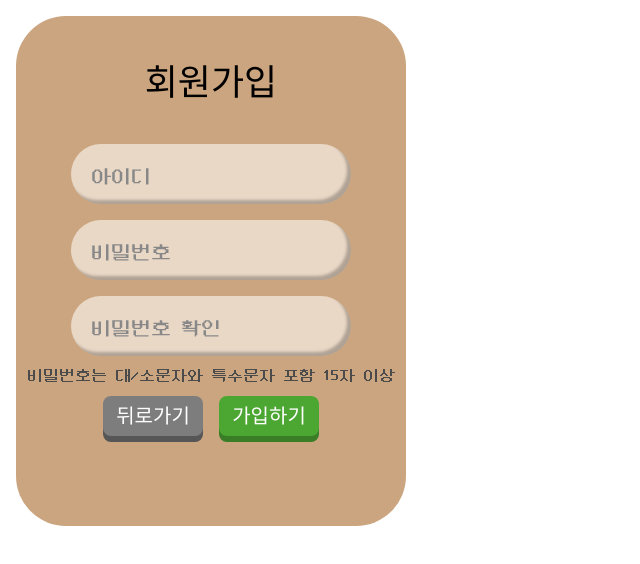
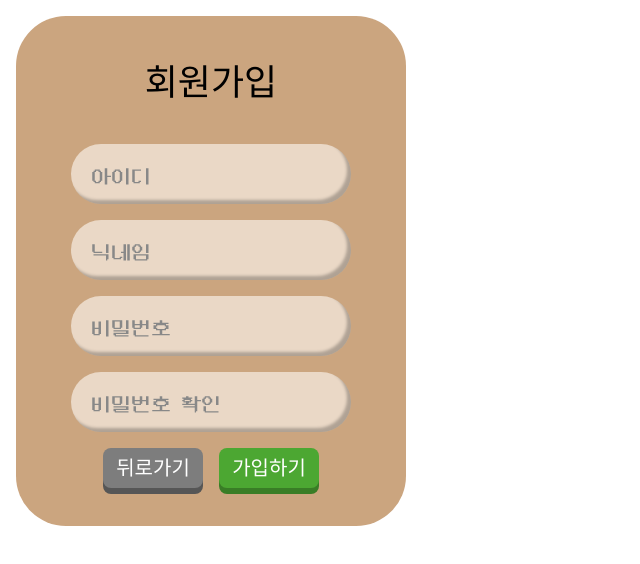
Before and after one commit to hrlee12/-, a React (Vite) app in the folder frontend/: page /#/signup in a window 1280 px wide. Shown: the top 564 px of the page, without its empty margins (0-640 px from the left). Built offline with nearby package versions, Linux system fonts and the light colour scheme; a web font is replaced by a local one.

Commit message:
feat : 닉네임 추가

```diff
--- a/frontend/src/pages/account/SignUpPage.tsx
+++ b/frontend/src/pages/account/SignUpPage.tsx
@@ -6,6 +6,7 @@ import Button from '@/components/button';
 
 const SignUpPage = () => {
   const [userid, setUserId] = useState('');
+  const [usernickname, setUserNickname] = useState('');
   const [password, setPassword] = useState('');
   const [password2, setPassword2] = useState('');
   const [passwordMatch, setPasswordMatch] = useState(true);
@@ -24,7 +25,7 @@ const SignUpPage = () => {
   };
 
   const isPasswordValid = (password: string): boolean => {
-    const regex = /^(?=.*[A-Z])(?=.*[!@#$%^&*]).{15,}$/;
+    const regex = /^(?=.*[A-Z])(?=.*[!@#$%^&*]).{5,9}$/;
 
     return regex.test(password);
   };
@@ -58,6 +59,16 @@ const SignUpPage = () => {
         </div>
         <div className='flex justify-center items-center'>
           <InputBox
+            name={'user-nickname'}
+            size={'small'}
+            addStyle='m-2 inputBox-font-medium'
+            type={'text'}
+            placeholder={'닉네임'}
+            onChange={(e) => setUserNickname(e.target.value)}
+          />
+        </div>
+        <div className='flex justify-center items-center'>
+          <InputBox
             name={'user-password'}
             size={'small'}
             addStyle='m-2 inputBox-font-medium'
@@ -82,24 +93,6 @@ const SignUpPage = () => {
             }}
           />
         </div>
-        {/* 비밀번호 일치 여부 및 안내메시지 */}
-        <div className='flex justify-center items-center'>
-          {(!password || !password2) && (
-            <p className='font-neo' style={{ color: 'rgb(75 75 75)' }}>
-              비밀번호는 대/소문자와 특수문자 포함 15자 이상
-            </p>
-          )}
-          {password && password2 && !passwordMatch && (
-            <p className='font-neo' style={{ color: 'rgb(239 68 68)' }}>
-              비밀번호가 일치하지 않습니다.
-            </p>
-          )}
-          {password && password2 && passwordMatch && (
-            <p className='font-neo' style={{ color: 'rgb(21 128 61)' }}>
-              비밀번호가 일치합니다.
-            </p>
-          )}
-        </div>
         {/* 버튼창 */}
         <div className='flex justify-center items-center'>
           <Button
```
